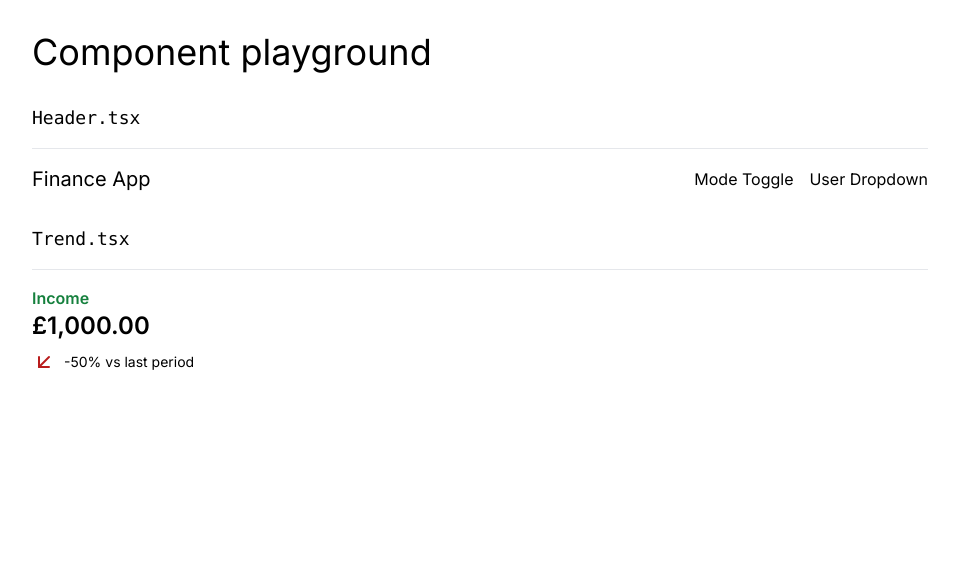
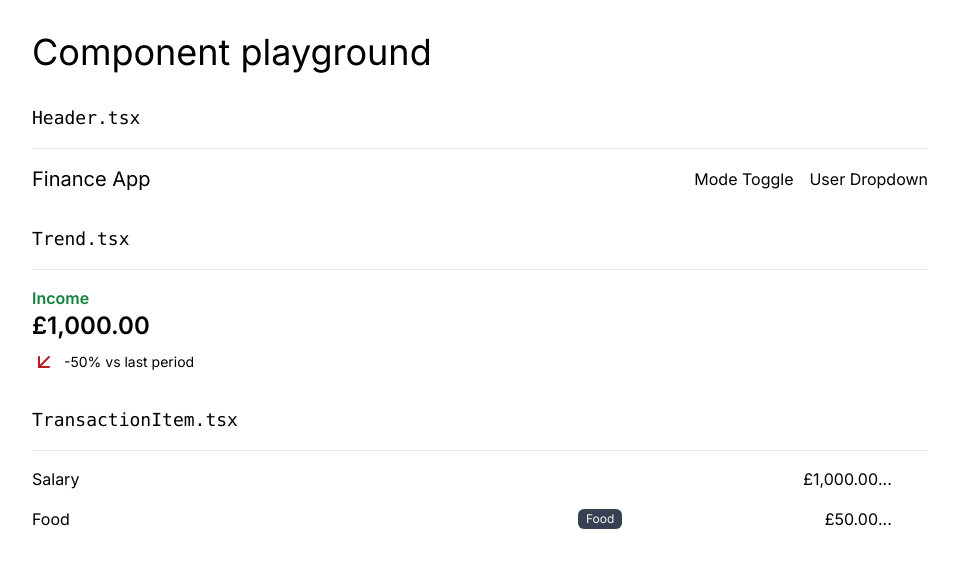
Before and after one commit to igor570/finance-tracker, a Next.js app: page /playground in a window 1280 px wide. Shown: the top 568 px of the page, without its empty margins (160-1119 px from the left). Built offline with nearby package versions, Linux system fonts and the light colour scheme.

Commit message:
added transaction item component

```diff
--- a/app/components/TransactionItem.tsx
+++ b/app/components/TransactionItem.tsx
@@ -1,3 +1,34 @@
-export const TransactionItem = () => {
-  return <div></div>;
+import { useFormatCurrency } from "@/hooks/useFormatCurrency";
+
+type TransactionItemProps = {
+  type?: string;
+  category?: string;
+  description?: string;
+  amount: number;
 };
+
+export const TransactionItem = ({
+  type,
+  category,
+  description,
+  amount,
+}: TransactionItemProps) => {
+  const formattedAmount = useFormatCurrency(amount);
+  return (
+    <div className="w-full flex items-center">
+      <div className="flex items-center mr-4 grow">
+        <span>{description}</span>
+      </div>
+
+      <div className="min-w-[150px] items-center hidden md:flex">
+        {category && (
+          <div className="rounded-md text-xs bg-gray-700 dark:bg-gray-100 text-gray-100 dark:text-black px-2 py-0.5">
+            {category}
+          </div>
+        )}
+      </div>
+      <div className="min-w-[150px] text-right">{formattedAmount}</div>
+      <div className="min-w-[50px] flex ">...</div>
+    </div>
+  );
+};
--- a/app/playground/page.tsx
+++ b/app/playground/page.tsx
@@ -1,5 +1,6 @@
 import { Header } from "../components/Header";
 import { Trend } from "@/app/components/Trend";
+import { TransactionItem } from "../components/TransactionItem";
 
 const Page = () => {
   return (
@@ -21,6 +22,20 @@ const Page = () => {
           <Trend type={"Income"} amount={1000} prevAmount={2000} />
         </div>
       </div>
+
+      <div>
+        <h2 className={"mb-4 text-lg font-mono"}>TransactionItem.tsx</h2>
+        <hr className={"mb-4 border-gray-200 dark:border-gray-800"} />
+        <div className="space-y-4">
+          <TransactionItem type="Income" description="Salary" amount={1000} />
+          <TransactionItem
+            type="Expense"
+            description="Food"
+            category="Food"
+            amount={50}
+          />
+        </div>
+      </div>
     </main>
   );
 };
```
